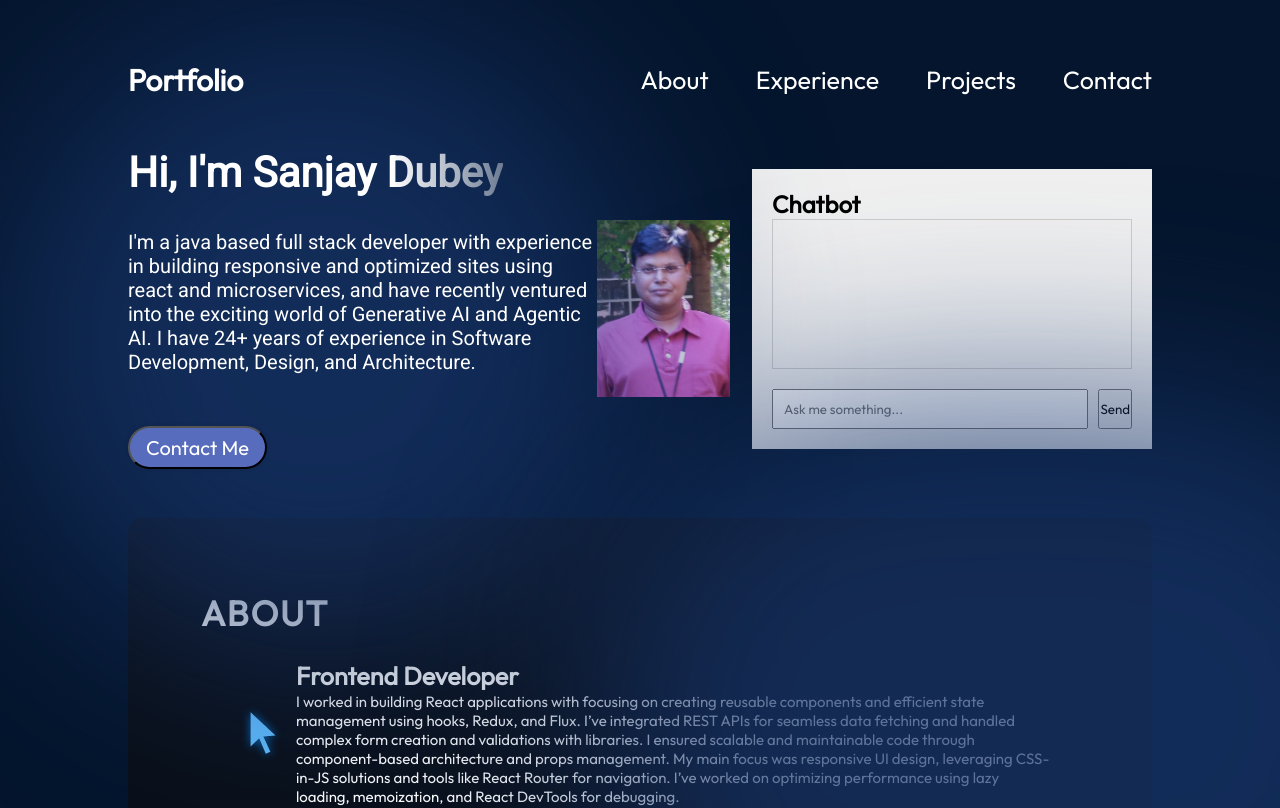
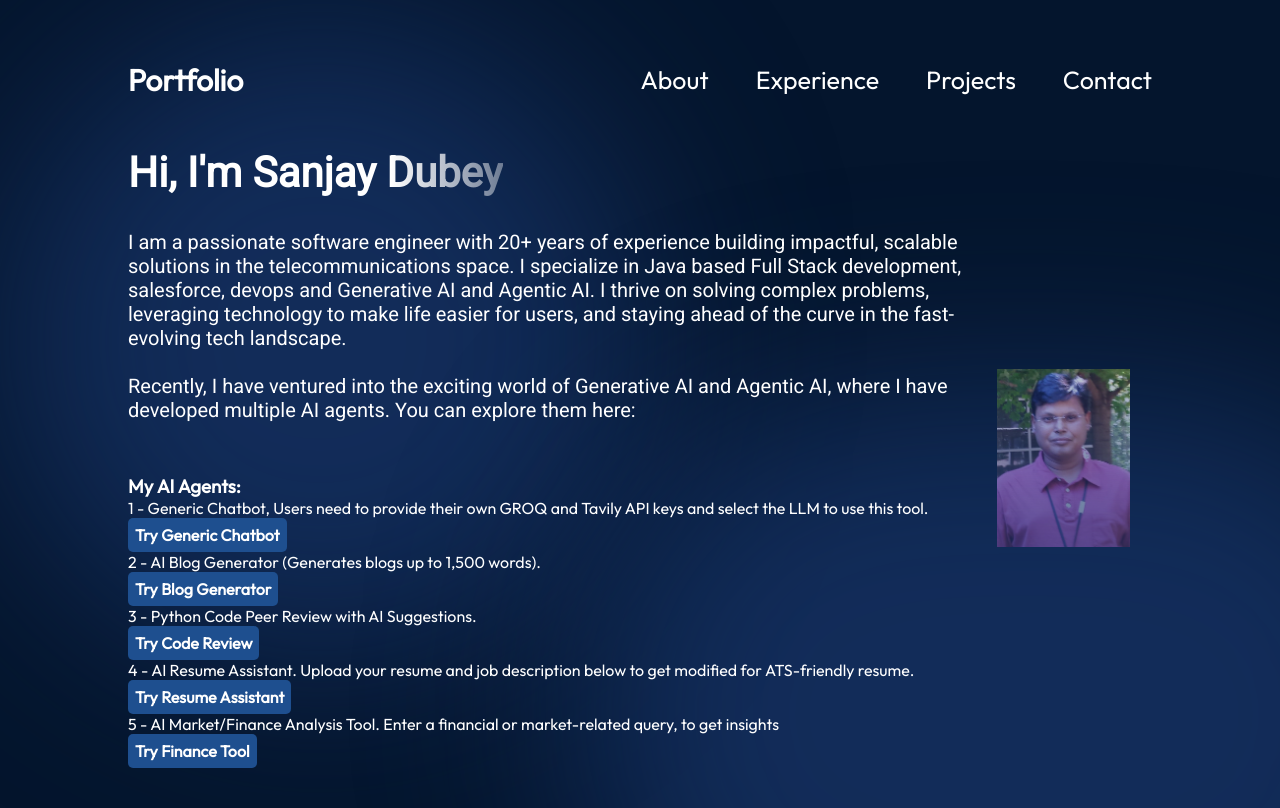
Before and after one commit to sanjaydubey31/dubey-portfolio-react, a React (Vite) app: page / in a window 1280 px wide. Shown: the top 808 px of the page. Built offline with nearby package versions, Linux system fonts and the light colour scheme.

Commit message:
Added links of AI Agents

```diff
--- a/src/components/About/About.module.css
+++ b/src/components/About/About.module.css
@@ -6,7 +6,7 @@
   border-radius: 15px;
   padding: 73px;
   margin-top: 49px;
-  z-index: .9;
+ /* z-index: .9; */
   margin-left: 10%;
   margin-right: 10%;
 }
--- a/src/components/Chatbot/Chatbot.module.css
+++ b/src/components/Chatbot/Chatbot.module.css
@@ -6,7 +6,7 @@
   align-items: center;
   justify-content: space-between;
   margin-top: 49px;
-  z-index: 1;
+  /* z-index: 1; */
   margin-left: 10%;
   margin-right: 10%;
 }
@@ -16,7 +16,7 @@
   flex-direction: column;
   align-items: flex-start;
   color: var(--color-text);
-  z-index: 1;
+  /* z-index: 1; */
 }
 
 .title {
--- a/src/components/Hero/Hero.jsx
+++ b/src/components/Hero/Hero.jsx
@@ -9,23 +9,51 @@ export const Hero = () => {
   return (
     <section className={styles.container}>
       <div className={styles.content}>
-        <h1 className={styles.title}>Hi, I'm Sanjay Dubey</h1>
+        <h2 className={styles.title}>Hi, I'm Sanjay Dubey</h2>
         <p className={styles.description}>
-        I'm a java based full stack developer with experience in building responsive and optimized sites using react and microservices, and have recently ventured into the exciting world of Generative AI and Agentic AI. I have 24+ years of experience in Software Development, Design, and Architecture.
+        I am a passionate software engineer with 20+ years of experience building impactful, scalable solutions in the telecommunications space. I specialize in Java based Full Stack development, salesforce, devops and  Generative AI and Agentic AI. I thrive on solving complex problems, leveraging technology to make life easier for users, and staying ahead of the curve in the fast-evolving tech landscape.
+        <br/><br/>Recently, I have ventured into the exciting world of Generative AI and Agentic AI, where I have developed multiple AI agents. You can explore them here:
         </p>
-        {/*}
-        <a href="mailto:sanjaydubey31@yahoo.com" className={styles.contactBtn}>
-          Contact Me
-        </a>
-        */}
-        <UserApp />
+
+
+        <h3>My AI Agents:</h3>
+
+        <div class="agent-card">
+        <div >1 - Generic Chatbot, Users need to provide their own GROQ and Tavily API keys and select the LLM to use this tool.</div>
+            <a href="https://huggingface.co/spaces/sanjaydubey733/agenticai" target="_blank" className={styles.agentlink}>Try Generic Chatbot</a>
+        </div>
+
+        <div class="agent-card">
+        <div >2 - AI Blog Generator (Generates blogs up to 1,500 words).</div>
+            <a href="https://huggingface.co/spaces/sanjaydubey733/skd-ai-agent" target="_blank" className={styles.agentlink}>Try Blog Generator</a>
+        </div>
+
+        <div class="agent-card">
+            <div class="agent-desc">3 - Python Code Peer Review with AI Suggestions.</div>
+            <a href="https://huggingface.co/spaces/sanjaydubey733/ai-agents" target="_blank" className={styles.agentlink}>Try Code Review</a>
+        </div>
+
+        <div class="agent-card">
+            <div class="agent-desc">4 - AI Resume Assistant. Upload your resume and job description below to get modified for ATS-friendly resume.</div>
+            <a href="https://huggingface.co/spaces/sanjaydubey733/AI-Resume-Manager" target="_blank" className={styles.agentlink}>Try Resume Assistant</a>
+        </div>
+        <div class="agent-card">
+            <div class="agent-desc">5 - AI Market/Finance Analysis Tool. Enter a financial or market-related query, to get insights</div>
+            <a href="https://huggingface.co/spaces/sanjaydubey733/AIFinanceTool" target="_blank" className={styles.agentlink}>Try Finance Tool</a>
+        </div>
+
+
+
+        {/* <UserApp /> */}
+
       </div>
       <img
         src={getImageUrl("hero/heroImage.jpg")}
         alt="Hero image of me"
         className={styles.heroImg}
       />
-      <div ><Chatbot /></div>
+      {/* <div ><Chatbot /></div> */}
+
       <div className={styles.topBlur} />
       <div className={styles.bottomBlur} />
 
--- a/src/components/Hero/Hero.module.css
+++ b/src/components/Hero/Hero.module.css
@@ -102,6 +102,17 @@
   z-index: 0;
 }
 
+.agentlink {
+  display: inline-block;
+  padding: 7px 7px;
+  background-color: #1e4f8f;
+  color: white;
+  text-decoration: none;
+  border-radius: 5px;
+  font-weight: bold;
+
+}
+
 @media screen and (max-width: 830px) {
   .container {
     flex-direction: column-reverse;
--- a/src/components/UserForm/UseFormStyle.css
+++ b/src/components/UserForm/UseFormStyle.css
@@ -11,7 +11,7 @@
     display: flex;
     justify-content: center;
     align-items: center;
-    z-index: 1000;
+    /* z-index: 1; */
   }
 
   .modal-content {
@@ -21,7 +21,7 @@
     box-shadow: 0 5px 15px rgba(0, 0, 0, 0.3);
     width: 400px;
     position: relative;
-    z-index: 1100;
+    /* z-index: 1; */
   }
 
   .close-button {
```
